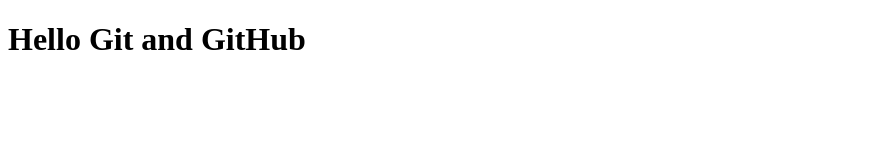
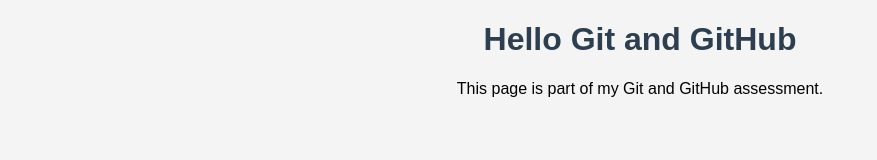
Before and after one commit to irtzabhatti-dev/git-github-assessment, a plain HTML site: page index.html in a window 1280 px wide. Shown: the whole page, without its empty margins (0-877 px from the left). Drawn offline with Linux system fonts and the light colour scheme.

Commit message:
Link stylesheet and add introduction paragraph

```diff
--- a/index.html
+++ b/index.html
@@ -2,8 +2,10 @@
 <html>
 <head>
   <title>My Sample Page</title>
+  <link rel="stylesheet" href="style.css">
 </head>
 <body>
   <h1>Hello Git and GitHub</h1>
+  <p>This page is part of my Git and GitHub assessment.</p>
 </body>
 </html>
```
